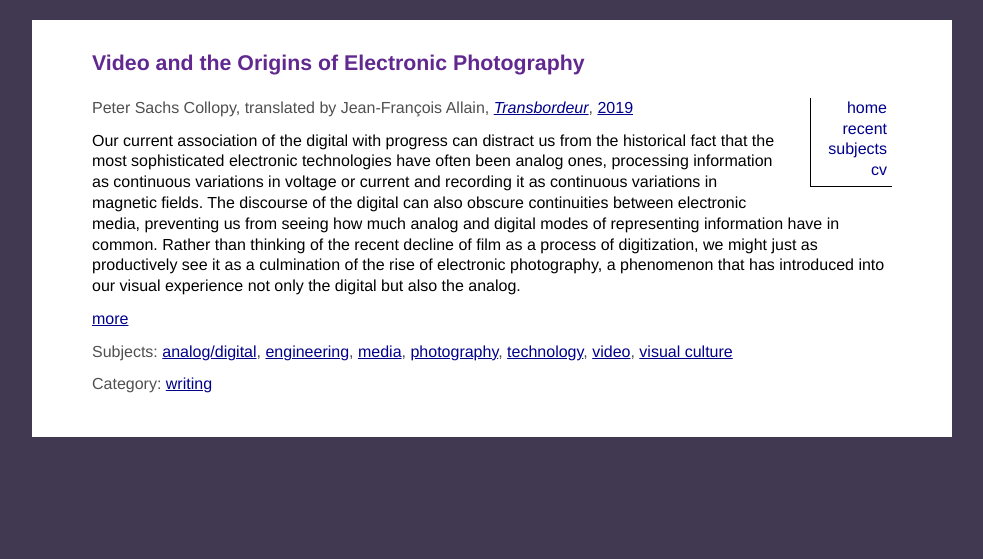
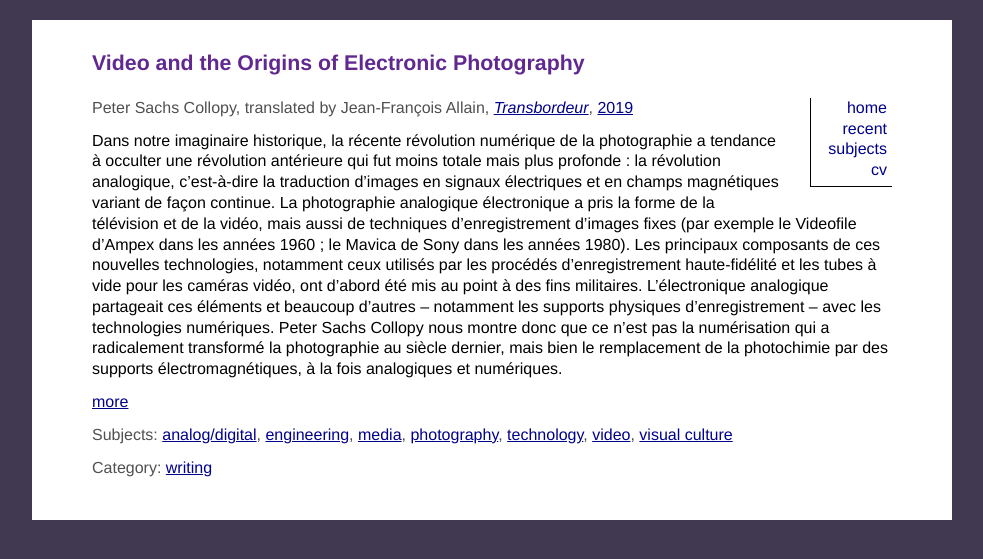
Before and after one commit to collopy/collopy.github.io, a Jekyll site: the page built from writing/_posts/2019-01-01-electronic-photography.md, in a window 1280 px wide. Shown: the top 559 px of the page, without its empty margins (148-1131 px from the left). Built offline with Jekyll 4.4.1, drawn with Linux system fonts in a browser that asks for light colours.

```diff
--- a/writing/_posts/2019-01-01-electronic-photography.md
+++ b/writing/_posts/2019-01-01-electronic-photography.md
@@ -2,13 +2,13 @@
 layout: post
 title: "Video and the Origins of Electronic Photography"
 publication: "Transbordeur"
-publication-link: "https://transbordeur.ch/en/2019/"
+link: https://transbordeur.ch/fr/2019/video-photographie-electronique/
+publication-link: "https://transbordeur.ch/fr/2019/"
 volume: 3
 pages: 26–35
 translator: Jean-François Allain
-link: "http://resolver.caltech.edu/CaltechAUTHORS:20190831-153442412"
 medium: text
 tags: [technology, media, video, photography, visual culture, analog/digital, engineering]
 ---
 
-Our current association of the digital with progress can distract us from the historical fact that the most sophisticated electronic technologies have often been analog ones, processing information as continuous variations in voltage or current and recording it as continuous variations in magnetic fields. The discourse of the digital can also obscure continuities between electronic media, preventing us from seeing how much analog and digital modes of representing information have in common. Rather than thinking of the recent decline of film as a process of digitization, we might just as productively see it as a culmination of the rise of electronic photography, a phenomenon that has introduced into our visual experience not only the digital but also the analog.
+Dans notre imaginaire historique, la récente révolution numérique de la photographie a tendance à occulter une révolution antérieure qui fut moins totale mais plus profonde : la révolution analogique, c’est-à-dire la traduction d’images en signaux électriques et en champs magnétiques variant de façon continue. La photographie analogique électronique a pris la forme de la télévision et de la vidéo, mais aussi de techniques d’enregistrement d’images fixes (par exemple le Videofile d’Ampex dans les années 1960 ; le Mavica de Sony dans les années 1980). Les principaux composants de ces nouvelles technologies, notamment ceux utilisés par les procédés d’enregistrement haute-fidélité et les tubes à vide pour les caméras vidéo, ont d’abord été mis au point à des fins militaires. L’électronique analogique partageait ces éléments et beaucoup d’autres – notamment les supports physiques d’enregistrement – avec les technologies numériques. Peter Sachs Collopy nous montre donc que ce n’est pas la numérisation qui a radicalement transformé la photographie au siècle dernier, mais bien le remplacement de la photochimie par des supports électromagnétiques, à la fois analogiques et numériques.
```
Also changed, not shown: writing/_posts/2019-01-01-electronic-photography-en.md (added, +9 -0 lines), 1 other file.
